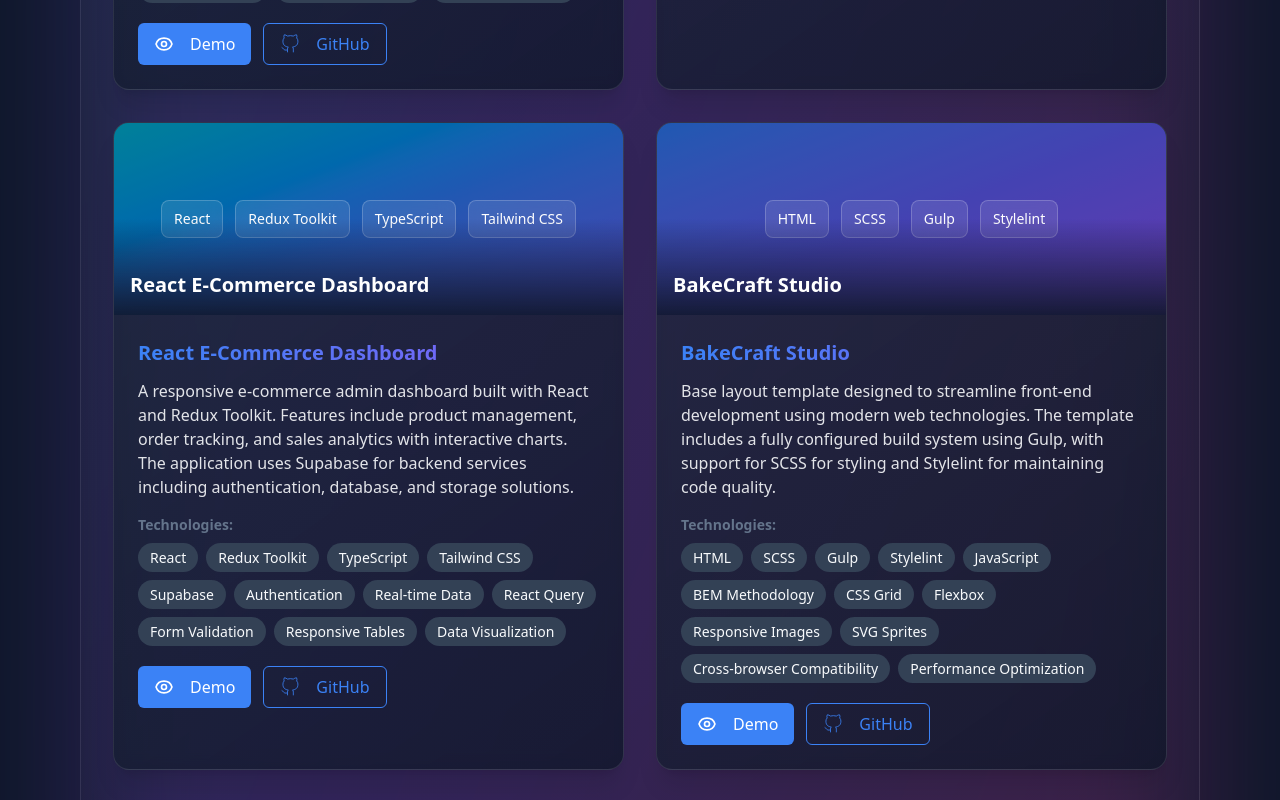
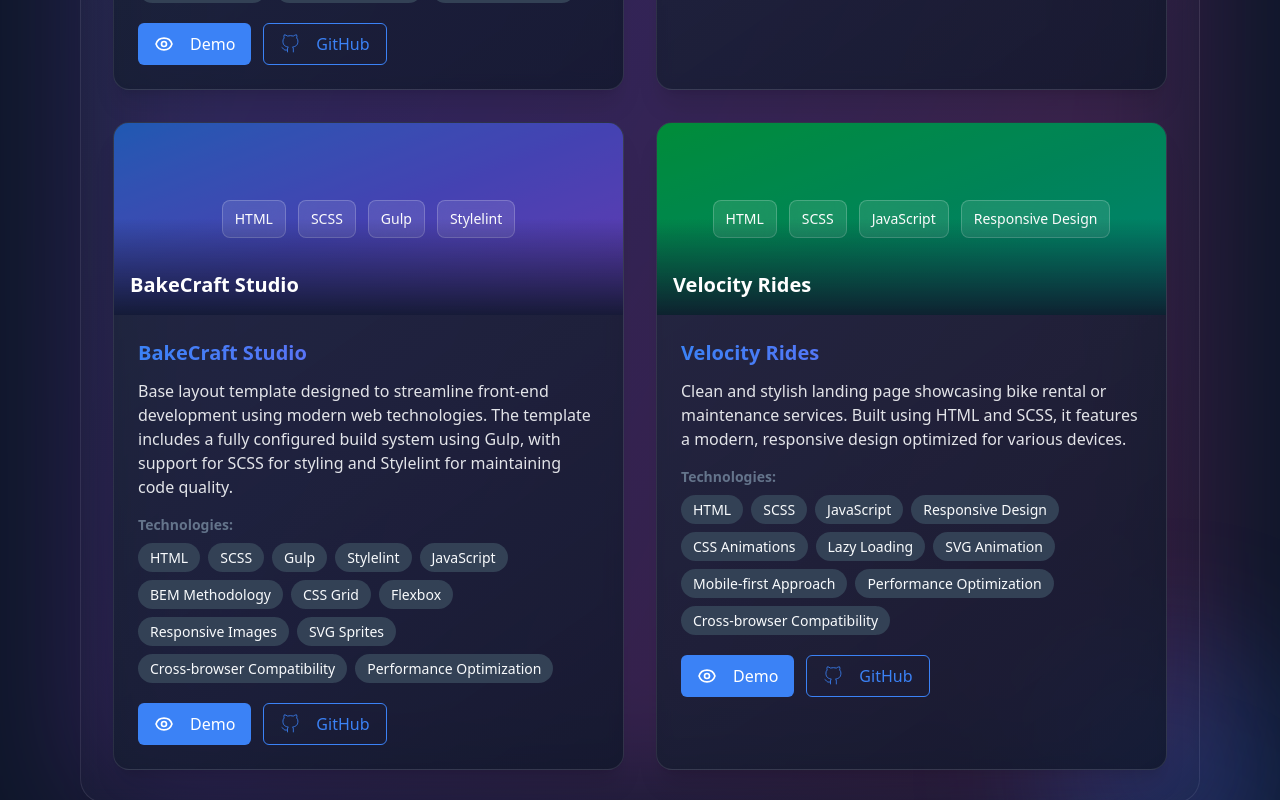
Before and after one commit to no1pain/next-cv-website, a Next.js app: page /projects in a window 1280 px wide. Shown: the part 1600-2400 px from the top of the page. Built offline with nearby package versions, Linux system fonts and the light colour scheme.

Commit message:
Update ProjectsData.ts

```diff
--- a/src/app/components/projects/ProjectsData.ts
+++ b/src/app/components/projects/ProjectsData.ts
@@ -94,30 +94,7 @@ export const projects: Project[] = [
     demoLink: "https://no1pain.github.io/TileMaster_2048/",
     githubLink: "https://github.com/no1pain/TileMaster_2048",
   },
-  {
-    id: 5,
-    title: "React E-Commerce Dashboard",
-    description:
-      "A responsive e-commerce admin dashboard built with React and Redux Toolkit. Features include product management, order tracking, and sales analytics with interactive charts. The application uses Supabase for backend services including authentication, database, and storage solutions.",
-    technologies: [
-      "React",
-      "Redux Toolkit",
-      "TypeScript",
-      "Tailwind CSS",
-      "Supabase",
-      "Authentication",
-      "Real-time Data",
-      "React Query",
-      "Form Validation",
-      "Responsive Tables",
-      "Data Visualization",
-    ],
-    icon: "M16 8v8m-4-5v5m-4-2v2m-2 4h12a2 2 0 002-2V6a2 2 0 00-2-2H6a2 2 0 00-2 2v12a2 2 0 002 2z",
-    gradient: "from-cyan-500 via-blue-500 to-indigo-500",
-    link: "#",
-    demoLink: "#",
-    githubLink: "https://github.com/no1pain",
-  },
+
   {
     id: 6,
     title: "BakeCraft Studio",
@@ -163,7 +140,7 @@ export const projects: Project[] = [
     icon: "M5.121 17.804A13.937 13.937 0 0112 16c2.5 0 4.847.655 6.879 1.804M15 10a3 3 0 11-6 0 3 3 0 016 0zm6 2a9 9 0 11-18 0 9 9 0 0118 0z",
     gradient: "from-green-500 via-emerald-500 to-teal-500",
     link: "#",
-    demoLink: "#",
-    githubLink: "#",
+    demoLink: "https://no1pain.github.io/Velocity_Rides/",
+    githubLink: "https://github.com/no1pain/Velocity_Rides",
   },
 ];
```
